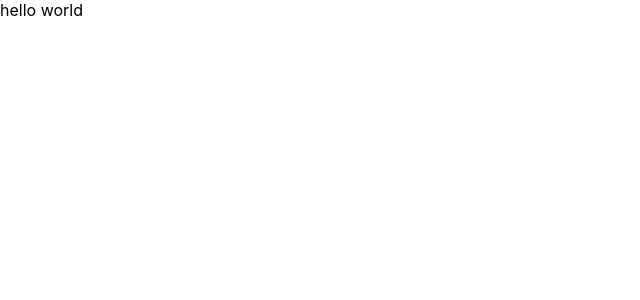
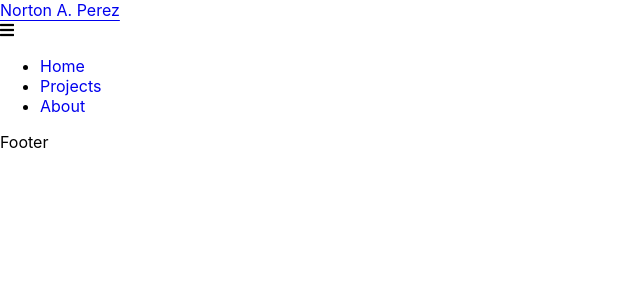
Before and after one commit to bit-nap/Portfolio-v2, a React (Create React App) app: page / in a window 1280 px wide. Shown: the top 300 px of the page, without its empty margins (0-640 px from the left). Built offline with nearby package versions, Linux system fonts and the light colour scheme.

Commit message:
Added NavBar & Footer

```diff
--- a/package.json
+++ b/package.json
@@ -41,6 +41,7 @@
     "eslint-plugin-prettier": "^5.1.3",
     "eslint-plugin-react": "^7.33.2",
     "eslint-plugin-react-hooks": "^4.6.0",
-    "prettier": "^3.2.5"
+    "prettier": "^3.2.5",
+    "react-router-dom": "^6.22.0"
   }
 }
--- a/public/index.html
+++ b/public/index.html
@@ -12,6 +12,9 @@
       manifest.json provides metadata used when your web app is installed on a
       user's mobile device or desktop. See https://developers.google.com/web/fundamentals/web-app-manifest/
     -->
+  <link rel="stylesheet" href="https://use.fontawesome.com/releases/v5.13.1/css/all.css"
+    integrity="sha384-xxzQGERXS00kBmZW/6qxqJPyxW3UR0BPsL4c8ILaIWXva5kFi7TxkIIaMiKtqV1Q" crossorigin="anonymous" />
+
   <link rel="manifest" href="%PUBLIC_URL%/manifest.json" />
   <!--
       Notice the use of %PUBLIC_URL% in the tags above.
@@ -22,7 +25,7 @@
       work correctly both with client-side routing and a non-root public URL.
       Learn how to configure a non-root public URL by running `npm run build`.
     -->
-  <title>React Portfolio</title>
+  <title>NAP Portfolio</title>
 </head>
 
 <body>
--- a/src/App.css
+++ b/src/App.css
@@ -0,0 +1,16 @@
+:root {
+  --background-color: #000;
+  --color1: #0c0032;
+  --color2: #190061;
+  --color3: #240090;
+  --color4: #3500d3;
+  --color5: #282828;
+}
+
+a {
+  text-decoration: none;
+}
+a:hover {
+  text-decoration: underline;
+  text-underline-offset: 0.5vh;
+}
--- a/src/App.js
+++ b/src/App.js
@@ -1,10 +1,13 @@
-import React from 'react';
-import './App.css';
+import { BrowserRouter, Routes, Route } from "react-router-dom";
+import NavBar from "./components/NavBar";
+import Footer from "./components/Footer";
+import "./App.css";
 
 function App() {
   return (
     <div className="App">
-      hello world
+      <NavBar></NavBar>
+      <Footer></Footer>
     </div>
   );
 }
--- /dev/null
+++ b/src/components/Footer.js
@@ -0,0 +1,11 @@
+import React from "react";
+
+function Footer() {
+  return (
+    <footer>
+      <div>Footer</div>
+    </footer>
+  );
+}
+
+export default Footer;
--- a/src/components/NavBar.js
+++ b/src/components/NavBar.js
@@ -1,9 +1,50 @@
-import React from 'react'
+import React, { useState } from "react";
+
+function closeMobileMenu() {
+
+}
 
 function NavBar() {
+  const [click, setClick] = useState(false);
+
+
+  const handleClick = () => setClick(!click);
+
   return (
-    <div>NavBar</div>
-  )
+    <>
+      <nav className="navbar">
+        <div className="navbar-container">
+          <a href="/" className="navbar-logo">
+            Norton A. Perez
+          </a>
+          <div className="menu-icon" onClick={handleClick}>
+            <i className={click ? "fas fa-times" : "fas fa-bars"}></i>
+          </div>
+          <ul className={click ? "nav-menu active" : "nav-menu"}>
+            <li className="nav-item">
+              <a href="/" className="nav-links" onClick={closeMobileMenu}>
+                Home
+              </a>
+            </li>
+            <li className="nav-item">
+              <a
+                href="/projects"
+                className="nav-links"
+                onClick={closeMobileMenu}
+              >
+                Projects
+              </a>
+            </li>
+            <li className="nav-item">
+              <a href="/about" className="nav-links" onClick={closeMobileMenu}>
+                About
+              </a>
+            </li>
+          </ul>
+        </div>
+      </nav>
+    </>
+  );
 }
 
-export default NavBar
+export default NavBar;
--- a/src/index.js
+++ b/src/index.js
@@ -1,15 +1,11 @@
-import React from 'react';
-import ReactDOM from 'react-dom/client';
-import './index.css';
-import App from './App';
-import reportWebVitals from './reportWebVitals';
+import React from "react";
+import ReactDOM from "react-dom/client";
+import "./index.css";
+import App from "./App";
+import reportWebVitals from "./reportWebVitals";
 
-const root = ReactDOM.createRoot(document.getElementById('root'));
-root.render(
-  <React.StrictMode>
-    <App />
-  </React.StrictMode>
-);
+const root = ReactDOM.createRoot(document.getElementById("root"));
+root.render(<App />);
 
 // If you want to start measuring performance in your app, pass a function
 // to log results (for example: reportWebVitals(console.log))
```
Also changed, not shown: 1 other file (tests, documents, lock files or other folders).
